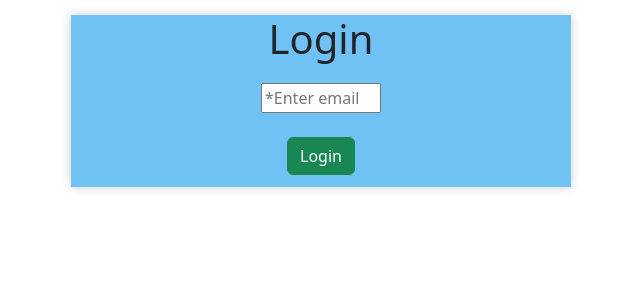
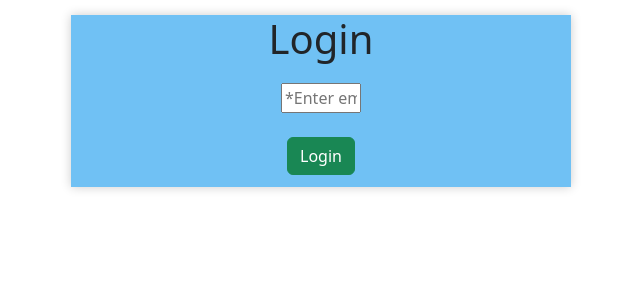
Before and after one commit to Akashvakiti/APPOINTMENT-BOOKING-SYSTEM, a React (Create React App) app: page / in a window 1280 px wide. Shown: the top 300 px of the page, without its empty margins (319-959 px from the left). Built offline with nearby package versions, Linux system fonts and the light colour scheme.

Commit message:
Update App.css

```diff
--- a/src/App.css
+++ b/src/App.css
@@ -8,10 +8,7 @@
   background-color: rgb(112, 193, 244);
   width: 500px;
 }
-.login form input{
-  margin: 12px;
-  width: 10vh !important;
-}
+
 @media (min-width: 576px) {
   .login form input{
     width: 10vh !important;
@@ -22,6 +19,10 @@
     width: 15vh !important;
   }
 }
+.login form input{
+  margin: 12px;
+  width: 10vh !important;
+}
 
 .login form Button{
   margin: 12px;
```
